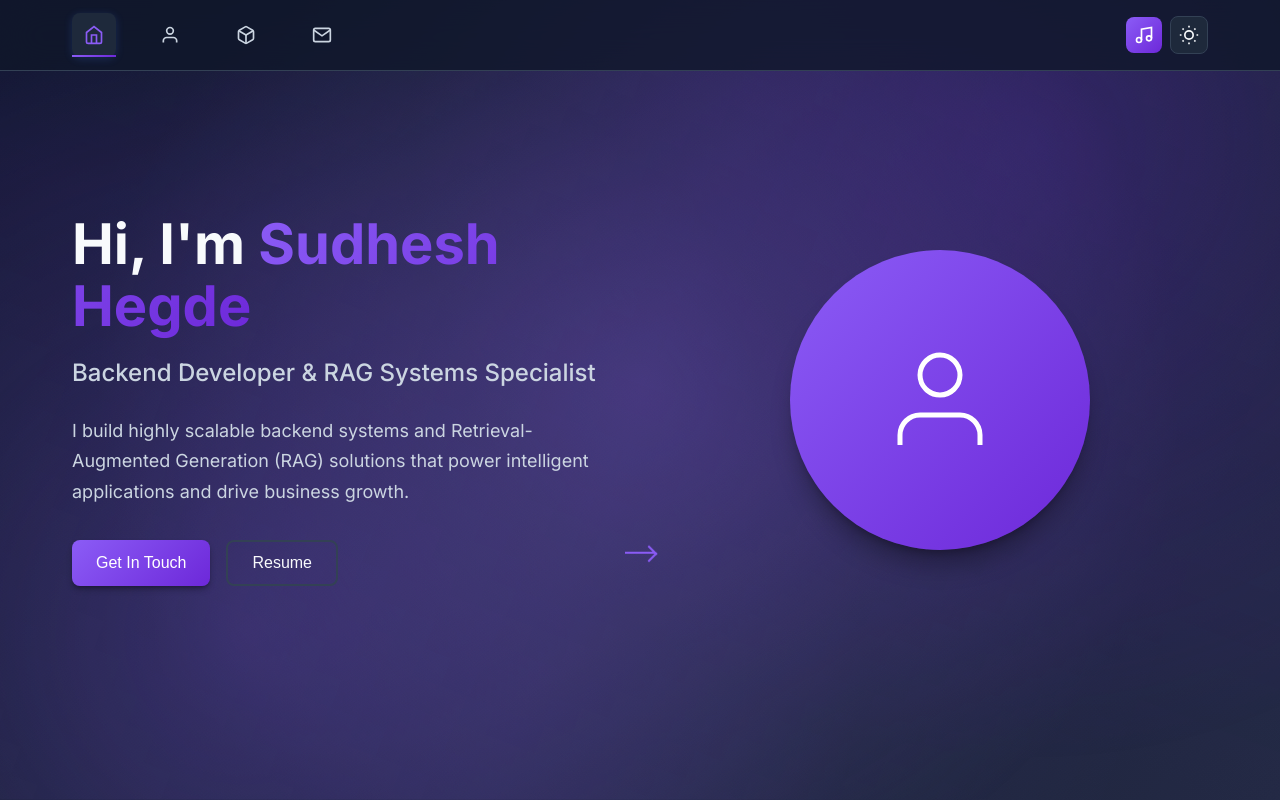
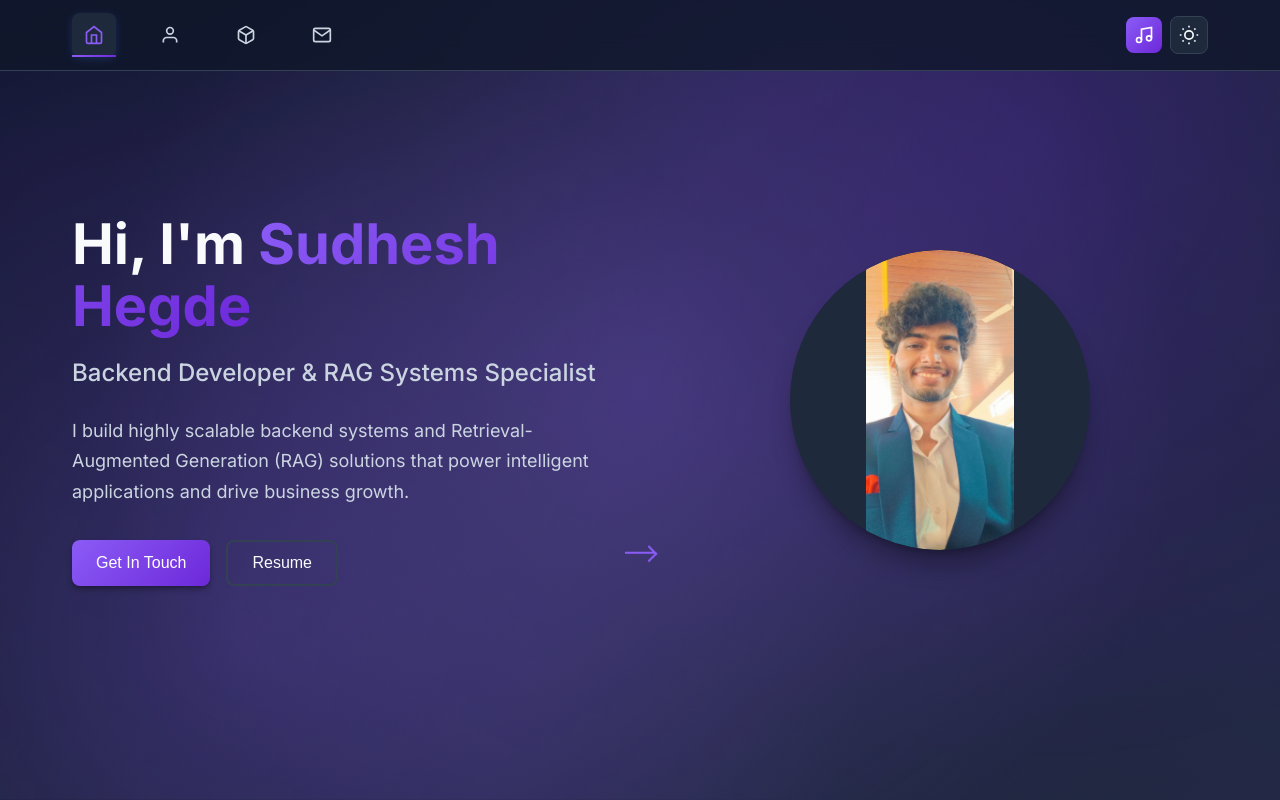
Before and after one commit to SudheshHegde2002/my-portfolio, a React (Create React App) app: page / in a window 1280 px wide. Built offline with nearby package versions, Linux system fonts and the light colour scheme.

Commit message:
Added my profile

```diff
--- a/src/components/Experience.js
+++ b/src/components/Experience.js
@@ -8,7 +8,7 @@ const Experience = () => {
           company: 'Shramajeevi Television Pvt Ltd',
           period: 'Present',
           description: 'Building backend systems, video server, and RAG solutions for intelligent applications and driving business growth.',
-          technologies: ['React', 'TypeScript', 'Redux', 'Jest', 'Webpack']
+          technologies: ['React', 'TypeScript', 'Redux', 'Python', 'Kotlin']
         },
         {
           title: 'Application Developer Intern',
--- a/src/components/Hero.css
+++ b/src/components/Hero.css
@@ -136,15 +136,22 @@
 .avatar-placeholder {
   width: 100%;
   height: 100%;
-  background: linear-gradient(135deg, var(--accent-primary), var(--accent-secondary));
   border-radius: 50%;
   display: flex;
   align-items: center;
   justify-content: center;
-  color: white;
   box-shadow: var(--shadow-xl);
   position: relative;
   overflow: hidden;
+  background: var(--bg-secondary); /* Fallback background */
+}
+
+.avatar-image {
+  width: 100%;
+  height: 100%;
+  object-fit:contain;
+  border-radius: 50%;
+  display: block;
 }
 
 .avatar-placeholder::before {
--- a/src/components/Hero.js
+++ b/src/components/Hero.js
@@ -35,10 +35,11 @@ const Hero = ({ navigateToSection }) => {
           <div className="hero-image">
             <div className="hero-avatar">
               <div className="avatar-placeholder">
-                <svg width="120" height="120" viewBox="0 0 24 24" fill="none" stroke="currentColor" strokeWidth="1">
-                  <path d="M20 21v-2a4 4 0 0 0-4-4H8a4 4 0 0 0-4 4v2"/>
-                  <circle cx="12" cy="7" r="4"/>
-                </svg>
+                <img
+                  src="/myPic.jpeg"
+                  alt="Sudhesh Hegde"
+                  className="avatar-image"
+                />
               </div>
             </div>
           </div>
```
Also changed, not shown: public/myPic.jpeg (added).
